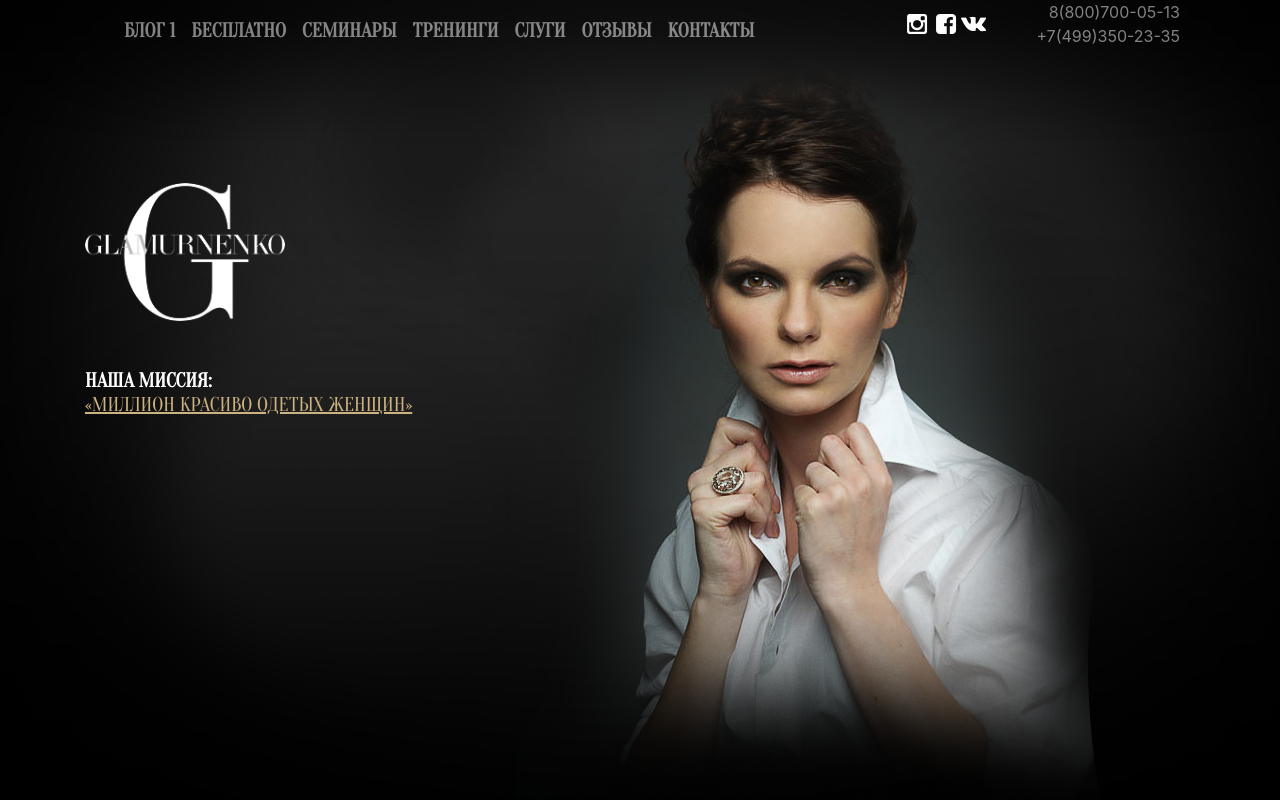
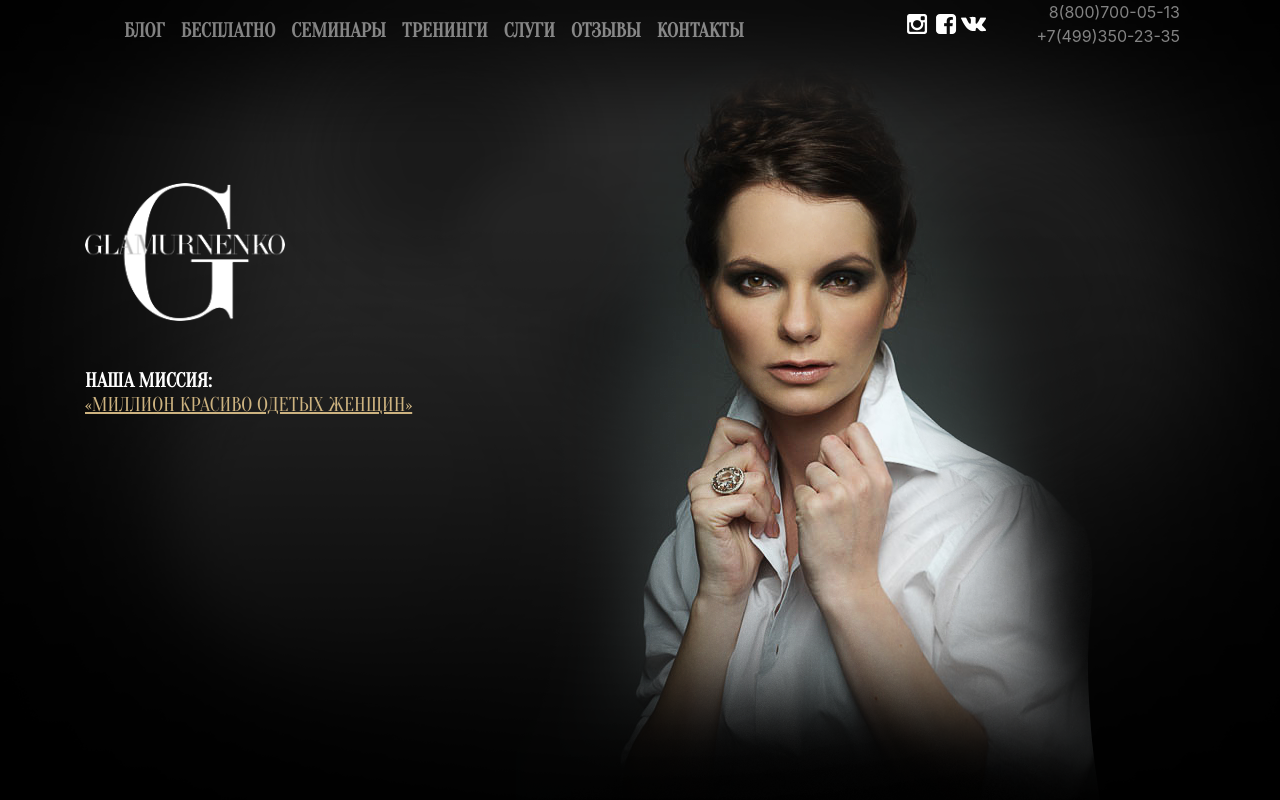
Before and after one commit to LucyKuran/glamurenko, a plain HTML site: page index.html in a window 1280 px wide. Shown: the top 800 px of the page. Drawn offline with nearby package versions, Linux system fonts and the light colour scheme.

Commit message:
fixed typo

```diff
--- a/index.html
+++ b/index.html
@@ -25,7 +25,7 @@
             <div class="collapse navbar-collapse" id="navbarNav">
               <ul class="navbar-nav">
                 <li class="nav-item">
-                  <a class="nav-link" href="#">БЛОГ 1</a>
+                  <a class="nav-link" href="#">БЛОГ</a>
                 </li>
                 <li class="nav-item">
                   <a class="nav-link" href="#">БЕСПЛАТНО</a>
```
